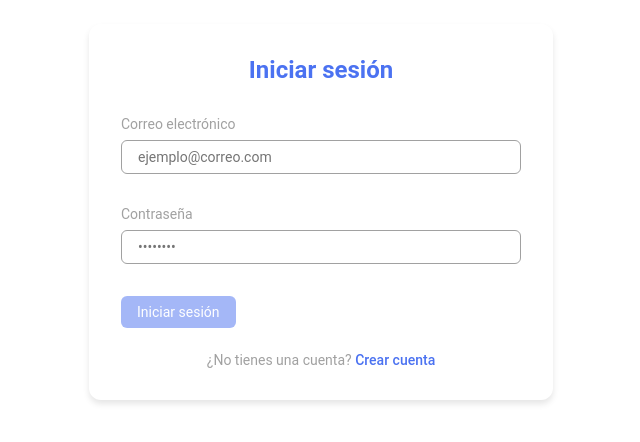
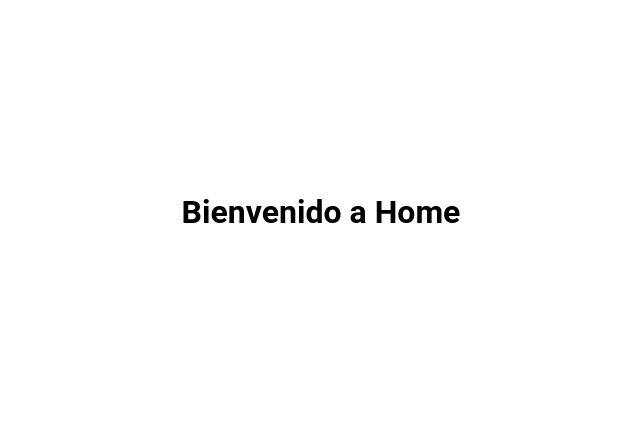
Before and after one commit to JeronimoToroC/GenSearchPortal, an Angular app in the folder frontend/: page /home in a window 1280 px wide. Before the commit this address led to /login. Shown: the part 188-630 px from the top of the page, without its empty margins (319-959 px from the left). Built offline with nearby package versions, Linux system fonts and the light colour scheme.

Commit message:
Screen home es agregada

```diff
--- /dev/null
+++ b/frontend/src/screens/home/home.component.html
@@ -0,0 +1,3 @@
+<main class="home">
+    <h1>Bienvenido a Home</h1>
+</main>
--- /dev/null
+++ b/frontend/src/screens/home/home.component.scss
@@ -0,0 +1,10 @@
+@use 'colors';
+@use 'spaces';
+
+.home {
+    min-height: 100vh;
+    display: flex;
+    align-items: center;
+    justify-content: center;
+    background-color: colors.$white;
+}
```
Also changed, not shown: frontend/src/routes/app.routes.ts (+10 -1 lines), frontend/src/screens/home/home.component.ts (added, +9 -0 lines).
